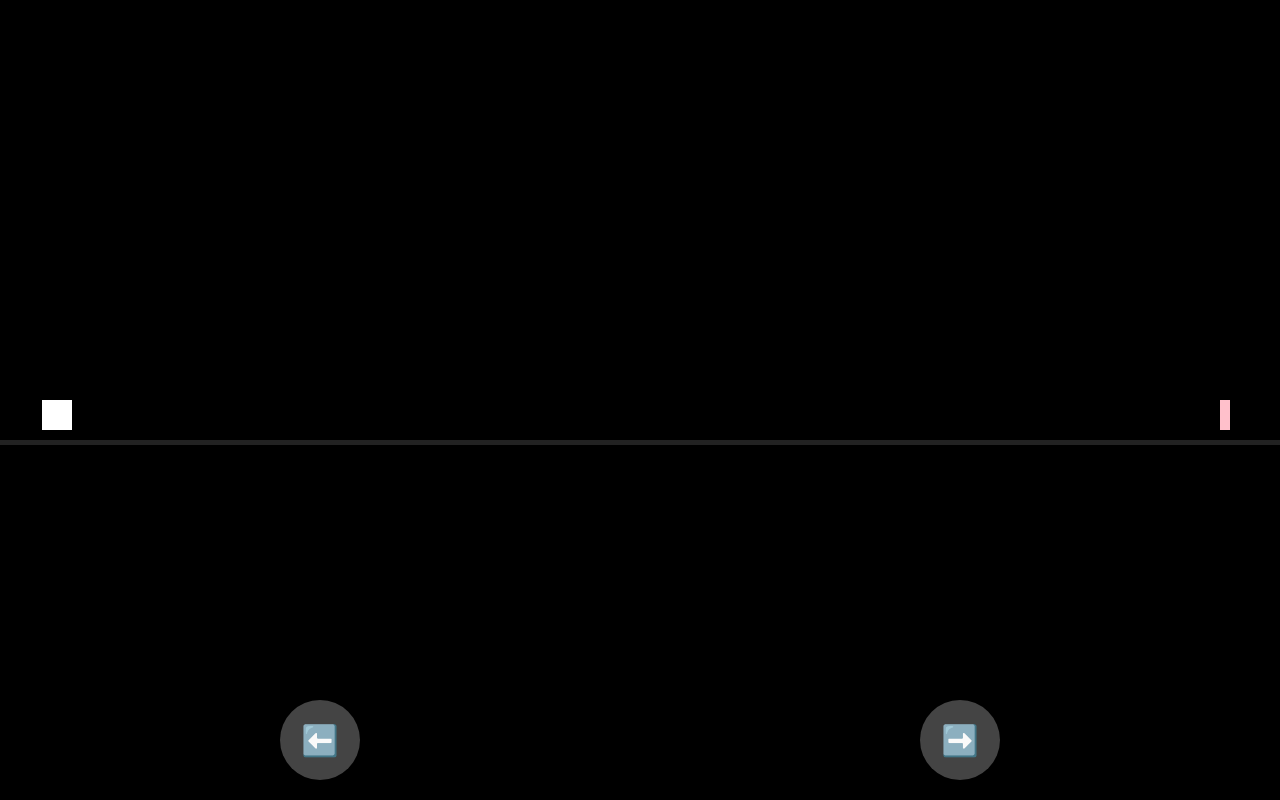
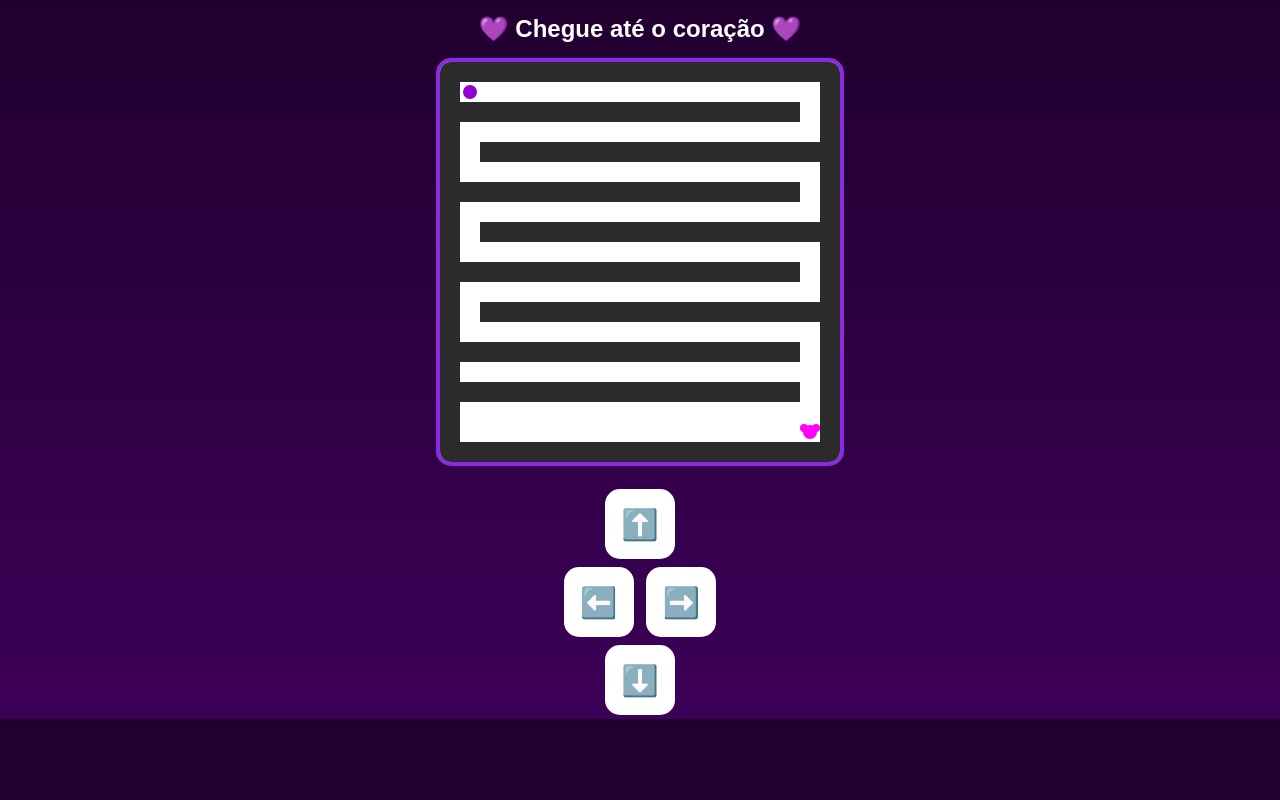
Before and after one commit to mirai0723/a, a plain HTML site: page index.html in a window 1280 px wide. Both pictures are taken after a click on the button "⬅️". Drawn offline with Linux system fonts and the light colour scheme.

Commit message:
Add files via upload

```diff
--- a/index.html
+++ b/index.html
@@ -2,147 +2,390 @@
 <html lang="pt-BR">
 <head>
 <meta charset="UTF-8">
-<meta name="viewport" content="width=device-width, initial-scale=1.0">
-<title>Jogo Eu Te Amo</title>
+<meta name="viewport" content="width=device-width,initial-scale=1.0,user-scalable=no">
+<title>Labirinto Roxo 💜</title>
 
 <style>
-body {
-    margin: 0;
-    background: black;
-    overflow: hidden;
-    font-family: Arial, sans-serif;
+*{
+margin:0;
+padding:0;
+box-sizing:border-box;
 }
 
-canvas {
-    display: block;
+body{
+background:linear-gradient(180deg,#21002f,#3d0057);
+font-family:Arial,sans-serif;
+color:white;
+text-align:center;
+overflow:hidden;
 }
 
-/* Botões */
-#controls {
-    position: fixed;
-    bottom: 20px;
-    width: 100%;
-    display: flex;
-    justify-content: space-around;
+h2{
+padding:15px;
+font-size:24px;
 }
 
-button {
-    width: 80px;
-    height: 80px;
-    font-size: 30px;
-    border-radius: 50%;
-    border: none;
-    background: #444;
-    color: white;
+#game{
+background:white;
+border:4px solid #8a2be2;
+border-radius:15px;
+max-width:95vw;
+touch-action:none;
 }
 
-button:active {
-    background: #888;
+.controles{
+margin-top:15px;
 }
 
-/* Tela final */
-#final {
-    position: fixed;
-    top: 0;
-    left: 0;
-    width: 100%;
-    height: 100%;
-    background: black;
-    color: pink;
-    display: none;
-    justify-content: center;
-    align-items: center;
-    flex-direction: column;
-    font-size: 40px;
+button{
+width:70px;
+height:70px;
+font-size:30px;
+border:none;
+border-radius:15px;
+background:white;
+margin:4px;
 }
 
-#heart {
-    font-size: 80px;
-    color: red;
-    animation: pulse 1s infinite;
+#jumpscare{
+display:none;
+position:fixed;
+inset:0;
+background:black;
+z-index:99999;
+justify-content:center;
+align-items:center;
 }
 
-@keyframes pulse {
-    0% { transform: scale(1); }
-    50% { transform: scale(1.2); }
-    100% { transform: scale(1); }
+#face{
+width:100vw;
+height:100vh;
 }
 </style>
 </head>
+<body>
 
-<body>
+<h2>💜 Chegue até o coração 💜</h2>
 
 <canvas id="game"></canvas>
 
-<div id="controls">
-    <button id="left">⬅️</button>
-    <button id="right">➡️</button>
+<div class="controles">
+<button onclick="mover(0,-1)">⬆️</button>
+<br>
+<button onclick="mover(-1,0)">⬅️</button>
+<button onclick="mover(1,0)">➡️</button>
+<br>
+<button onclick="mover(0,1)">⬇️</button>
 </div>
 
-<div id="final">
-    <div>me mama</div>
-
+<div id="jumpscare">
+<canvas id="face"></canvas>
 </div>
 
 <script>
-const canvas = document.getElementById("game");
-const ctx = canvas.getContext("2d");
 
-canvas.width = window.innerWidth;
-canvas.height = window.innerHeight;
+const mapa=[
+"####################",
+"#P                 #",
+"################## #",
+"#                  #",
+"# ##################",
+"#                  #",
+"################## #",
+"#                  #",
+"# ##################",
+"#                  #",
+"################## #",
+"#                  #",
+"# ##################",
+"#                  #",
+"################## #",
+"#                  #",
+"################## #",
+"#                  #",
+"#                 H#",
+"####################"
+];
 
-let player = {
-    x: 50,
-    y: canvas.height / 2,
-    size: 30,
-    speed: 8
+const canvas=document.getElementById("game");
+const ctx=canvas.getContext("2d");
+
+const tamanho=20;
+
+canvas.width=mapa[0].length*tamanho;
+canvas.height=mapa.length*tamanho;
+
+let player={
+x:1,
+y:1
 };
 
-let endX = canvas.width - 80;
-let gameOver = false;
+function desenhar(){
 
-// Botões
-document.getElementById("left").addEventListener("touchstart", () => move(-1));
-document.getElementById("right").addEventListener("touchstart", () => move(1));
+ctx.clearRect(0,0,canvas.width,canvas.height);
 
-document.getElementById("left").addEventListener("mousedown", () => move(-1));
-document.getElementById("right").addEventListener("mousedown", () => move(1));
+for(let y=0;y<mapa.length;y++){
 
-function move(dir) {
-    if (gameOver) return;
-    player.x += dir * player.speed;
+for(let x=0;x<mapa[y].length;x++){
 
-    if (player.x < 0) player.x = 0;
-    if (player.x > endX) endGame();
+const c=mapa[y][x];
+
+if(c=="#"){
+ctx.fillStyle="#2b2b2b";
+ctx.fillRect(
+x*tamanho,
+y*tamanho,
+tamanho,
+tamanho
+);
 }
 
-function draw() {
-    if (gameOver) return;
+if(c=="H"){
 
-    ctx.clearRect(0, 0, canvas.width, canvas.height);
+ctx.fillStyle="#ff00ff";
 
-    // chão
-    ctx.fillStyle = "#222";
-    ctx.fillRect(0, player.y + 40, canvas.width, 5);
+ctx.beginPath();
+ctx.arc(
+x*tamanho+10,
+y*tamanho+10,
+7,
+0,
+Math.PI*2
+);
+ctx.fill();
 
-    // jogador
-    ctx.fillStyle = "white";
-    ctx.fillRect(player.x, player.y, player.size, player.size);
+ctx.beginPath();
+ctx.arc(
+x*tamanho+4,
+y*tamanho+6,
+4,
+0,
+Math.PI*2
+);
+ctx.fill();
 
-    // objetivo
-    ctx.fillStyle = "pink";
-    ctx.fillRect(endX + 20, player.y, 10, player.size);
-
-    requestAnimationFrame(draw);
+ctx.beginPath();
+ctx.arc(
+x*tamanho+16,
+y*tamanho+6,
+4,
+0,
+Math.PI*2
+);
+ctx.fill();
 }
 
-function endGame() {
-    gameOver = true;
-    document.getElementById("final").style.display = "flex";
 }
 
-draw();
+}
+
+ctx.fillStyle="#9400D3";
+
+ctx.beginPath();
+ctx.arc(
+player.x*tamanho+10,
+player.y*tamanho+10,
+7,
+0,
+Math.PI*2
+);
+ctx.fill();
+
+}
+
+function desenharRosto(){
+
+const c=document.getElementById("face");
+
+c.width=window.innerWidth;
+c.height=window.innerHeight;
+
+const g=c.getContext("2d");
+
+g.fillStyle="black";
+g.fillRect(0,0,c.width,c.height);
+
+g.fillStyle="white";
+
+g.beginPath();
+g.arc(c.width*0.35,c.height*0.35,70,0,Math.PI*2);
+g.fill();
+
+g.beginPath();
+g.arc(c.width*0.65,c.height*0.35,70,0,Math.PI*2);
+g.fill();
+
+g.fillStyle="black";
+
+g.beginPath();
+g.arc(c.width*0.35,c.height*0.35,30,0,Math.PI*2);
+g.fill();
+
+g.beginPath();
+g.arc(c.width*0.65,c.height*0.35,30,0,Math.PI*2);
+g.fill();
+
+g.strokeStyle="white";
+g.lineWidth=12;
+
+g.beginPath();
+g.arc(
+c.width*0.5,
+c.height*0.65,
+150,
+0.15*Math.PI,
+0.85*Math.PI
+);
+g.stroke();
+}
+
+function susto(){
+
+const tela=document.getElementById("jumpscare");
+
+desenharRosto();
+
+tela.style.display="flex";
+
+navigator.vibrate?.([200,100,200,100,400]);
+
+let i=0;
+
+const pisca=setInterval(()=>{
+
+tela.style.filter=
+i%2?"invert(1)":"none";
+
+i++;
+
+},80);
+
+try{
+
+const audioCtx=
+new(window.AudioContext||
+window.webkitAudioContext)();
+
+const osc=audioCtx.createOscillator();
+const gain=audioCtx.createGain();
+
+osc.type="square";
+osc.frequency.value=850;
+
+gain.gain.value=0.6;
+
+osc.connect(gain);
+gain.connect(audioCtx.destination);
+
+osc.start();
+
+setTimeout(()=>{
+osc.stop();
+},1000);
+
+}catch(e){}
+
+setTimeout(()=>{
+
+clearInterval(pisca);
+
+tela.style.display="none";
+tela.style.filter="none";
+
+},1200);
+
+}
+
+function mover(dx,dy){
+
+const nx=player.x+dx;
+const ny=player.y+dy;
+
+if(
+ny<0||
+ny>=mapa.length||
+nx<0||
+nx>=mapa[0].length
+){
+susto();
+return;
+}
+
+if(mapa[ny][nx]=="#"){
+susto();
+return;
+}
+
+player.x=nx;
+player.y=ny;
+
+if(mapa[player.y][player.x]=="H"){
+
+document.body.innerHTML=`
+<div style="padding:30px">
+
+<h1>💜 Você conseguiu! 💜</h1>
+
+<h2 style="margin-top:20px">
+Depois de passar por todo esse labirinto...
+</h2>
+
+<h1 style="margin-top:20px">
+💜 Quer namorar comigo? 💜
+</h1>
+
+<button
+onclick="aceitou()"
+style="width:auto;height:auto;padding:15px;font-size:28px">
+SIM 💜
+</button>
+
+<button
+id="nao"
+onclick="fugir()"
+ontouchstart="fugir()"
+style="width:auto;height:auto;padding:15px;font-size:28px">
+NÃO 😅
+</button>
+
+</div>
+`;
+
+return;
+}
+
+desenhar();
+
+}
+
+function aceitou(){
+
+document.body.innerHTML=`
+<div style="padding-top:80px">
+<h1 style="font-size:60px">🥰💜</h1>
+<h1>EU TE AMO!</h1>
+<h2>Agora somos oficialmente um casal 💜</h2>
+</div>
+`;
+
+}
+
+function fugir(){
+
+const b=document.getElementById("nao");
+
+b.style.position="fixed";
+
+b.style.left=
+Math.random()*(window.innerWidth-180)+"px";
+
+b.style.top=
+Math.random()*(window.innerHeight-100)+"px";
+
+}
+
+desenhar();
+
 </script>
-
 </body>
 </html>
```
